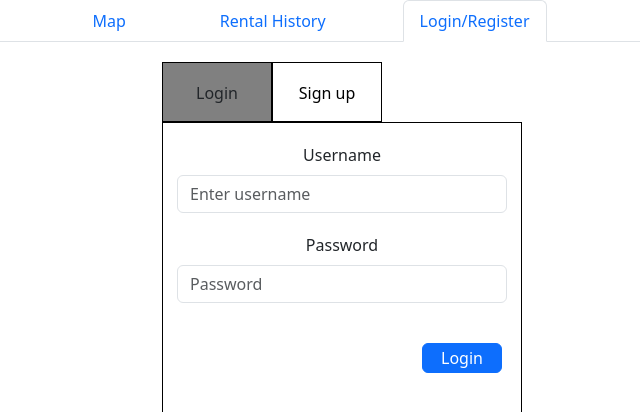
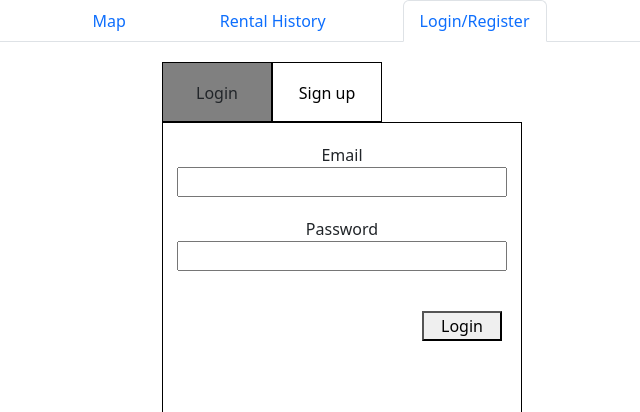
Before and after one commit to M2JT/Charge-Finder, a React (Create React App) app in the folder front-end/: page /login in a window 1280 px wide. Shown: the top 412 px of the page, without its empty margins (299-939 px from the left). Built offline with nearby package versions, Linux system fonts and the light colour scheme.

Commit message:
added initial login authorization and token management

```diff
--- a/front-end/src/Account.js
+++ b/front-end/src/Account.js
@@ -54,7 +54,7 @@ const Account = () => {
               <div className="Account-infoDiv">
                 <div className="Account-details">
                   <p>
-                    <b>Username: </b> admin
+                    <b>Username: </b> {username}
                   </p>
                 </div>
                 <div className="Account-details">
--- a/front-end/src/App.js
+++ b/front-end/src/App.js
@@ -1,15 +1,45 @@
-import { BrowserRouter as Router, Routes, Route } from "react-router-dom";
+import {RouterProvider, createBrowserRouter, BrowserRouter as Router, Routes, Route } from "react-router-dom";
 import Home from "./Home";
-import Login from "./Login";
+import Login, {
+  action as authAction,
+} from "./Login";
 import Register from "./Register";
 import Account from "./Account";
 import RentalHistory from "./RentalHistory";
 import "./css/App.css";
 
 function App() {
+  const router = createBrowserRouter([
+
+      {
+        path: "/",
+        element: <Home />,
+      },
+      {
+        path: "/login",
+        element: <Login />,
+        action: authAction,
+      },
+      {
+        path: "/register",
+        element: <Register />,
+      },
+      {
+        path: "/account",
+        element: <Account />,
+      },
+      {
+        path: "/rentals",
+        element: <RentalHistory />,
+      },
+
+
+  ]);
   return (
+
     <div className="App">
-      <Router>
+      <RouterProvider router={router} />
+      {/* <Router>
         <Routes>
           <Route path="/" element={<Home />}></Route>
           <Route path="/login" element={<Login />}></Route>
@@ -17,7 +47,7 @@ function App() {
           <Route path="/account" element={<Account />}></Route>
           <Route path="/rentals" element={<RentalHistory />}></Route>
         </Routes>
-      </Router>
+      </Router> */}
     </div>
   );
 }
--- a/front-end/src/Home.js
+++ b/front-end/src/Home.js
@@ -15,6 +15,7 @@ import "./css/Home.css";
 import "bootstrap/dist/css/bootstrap.min.css";
 
 const Home = () => {
+  console.log(process.env.REACT_APP_API_KEY);
   const { isLoaded } = useJsApiLoader({
     googleMapsApiKey: process.env.REACT_APP_API_KEY,
   });
--- a/front-end/src/Login.js
+++ b/front-end/src/Login.js
@@ -1,12 +1,12 @@
 import { useState, useEffect } from "react";
-import { Link, Navigate } from "react-router-dom";
-import { Tabs, Tab, Button, Form } from "react-bootstrap";
+import { Link, Navigate, json, redirect } from "react-router-dom";
+import { Tabs, Tab} from "react-bootstrap";
 import "./css/Login.css";
+import AuthForm from "./components/AuthForm.jsx";
 
 const Login = () => {
   const usernameLocalStorage = localStorage.getItem("username");
-  const [username, setUsername] = useState("");
-  const [password, setPassword] = useState("");
+
 
   const Reroute = ({ to, children }) => (
     <Link to={to} className="reroute">
@@ -14,17 +14,17 @@ const Login = () => {
     </Link>
   );
 
-  const handleLogin = (e) => {
-    e.preventDefault();
+  // const handleLogin = (e) => {
+  //   e.preventDefault();
 
-    if (username && password) {
-      // store username in localStorage
-      localStorage.setItem("username", username);
-      window.location.href = "/account";
-    } else {
-      alert("Please fill out all parts!");
-    }
-  };
+  //   if (username && password) {
+  //     // store username in localStorage
+  //     localStorage.setItem("username", username);
+  //     window.location.href = "/account";
+  //   } else {
+  //     alert("Please fill out all parts!");
+  //   }
+  // };
 
   return (
     <>
@@ -51,28 +51,7 @@ const Login = () => {
                 </div>
               </div>
               <div className="Login-loginDiv">
-                <Form className="Login-form" onSubmit={handleLogin}>
-                  <div className="Login-usernameEmailForm">
-                    <Form.Label>Username</Form.Label>
-                    <Form.Control
-                      placeholder="Enter username"
-                      value={username}
-                      onChange={(e) => setUsername(e.target.value)}
-                    />
-                  </div>
-                  <div className="Login-passwordForm">
-                    <Form.Label>Password</Form.Label>
-                    <Form.Control
-                      type="password"
-                      placeholder="Password"
-                      value={password}
-                      onChange={(e) => setPassword(e.target.value)}
-                    />
-                  </div>
-                  <Button type="submit" className="Login-submitBtn">
-                    Login
-                  </Button>
-                </Form>
+                <AuthForm />
               </div>
             </div>
           </main>
@@ -83,3 +62,37 @@ const Login = () => {
 };
 
 export default Login;
+
+export async function action({ request }) {
+  const data = await request.formData();
+  const authData = {
+    email: data.get('email'),
+    password: data.get('password'),
+  };
+
+  const response = await fetch('http://localhost:8080/' + 'login', {
+    method: 'POST',
+    headers: {
+      'Content-Type': 'application/json',
+    },
+    body: JSON.stringify(authData),
+  });
+
+  if (response.status === 422 || response.status === 401) {
+    return response;
+  }
+
+  if (!response.ok) {
+    throw json({ message: 'Could not authenticate user.' }, { status: 500 });
+  }
+
+  const resData = await response.json();
+  const token = resData.token;
+
+  localStorage.setItem('token', token);
+  const expiration = new Date();
+  expiration.setHours(expiration.getHours() + 1);
+  localStorage.setItem('expiration', expiration.toISOString());
+
+  return redirect('/');
+}
--- /dev/null
+++ b/front-end/src/components/AuthForm.jsx
@@ -0,0 +1,37 @@
+import { useState } from "react";
+import { Form, useActionData, useNavigation } from "react-router-dom";
+import classes from "../css/AuthForm.module.css"
+export default function AuthForm() {
+  const [username, setUsername] = useState("");
+  const [password, setPassword] = useState("");
+  const data = useActionData();
+  const navigation = useNavigation();
+  const isSubmitting = navigation.state === "submitting";
+  return (
+    <Form method="post" className={classes.loginForm}>
+      <div className={classes.loginUsernameEmailForm}>
+        <label htmlFor="email">Email</label>
+        <input id="email" type="email" name="email" required />
+        {/* <Form.Control
+          placeholder="Enter username"
+          value={username}
+          onChange={(e) => setUsername(e.target.value)}
+        /> */}
+      </div>
+      <div className={classes.loginPasswordForm}>
+        <label htmlFor="image">Password</label>
+        <input id="password" type="password" name="password" required />
+        {/* <Form.Label>Password</Form.Label>
+        <Form.Control
+          type="password"
+          placeholder="Password"
+          value={password}
+          onChange={(e) => setPassword(e.target.value)}
+        /> */}
+      </div>
+      <button className = {classes.loginSubmitBtn} disabled={isSubmitting}>
+            {isSubmitting ? 'Submitting...' : 'Login'}
+          </button>
+    </Form>
+  );
+}
--- /dev/null
+++ b/front-end/src/css/AuthForm.module.css
@@ -0,0 +1,33 @@
+.loginForm {
+    width: 330px;
+    margin: auto;
+  }
+
+.loginUsernameEmailForm {
+    position: relative;
+    top: 20px;
+  }
+  .loginUsernameEmailForm label{
+    width: 100%
+  }
+  .loginUsernameEmailForm input{
+    width: 100%
+  }
+.loginPasswordForm {
+    position: relative;
+    top: 40px;
+  }
+  .loginPasswordForm label{
+    width: 100%;
+  }
+  .loginPasswordForm input{
+    width: 100%;
+  }
+  .loginSubmitBtn {
+    position: relative;
+    top: 80px;
+    left: 120px;
+    width: 80px;
+    height: 30px;
+    line-height: 0px;
+  }
--- a/front-end/src/css/Login.css
+++ b/front-end/src/css/Login.css
@@ -48,21 +48,6 @@ body {
   left: 1px;
 }
 
-.Login-form {
-  width: 330px;
-  margin: auto;
-}
-
-.Login-usernameEmailForm {
-  position: relative;
-  top: 20px;
-}
-
-.Login-passwordForm {
-  position: relative;
-  top: 40px;
-}
-
 .Login-submitBtn {
   position: relative;
   top: 80px;
```
